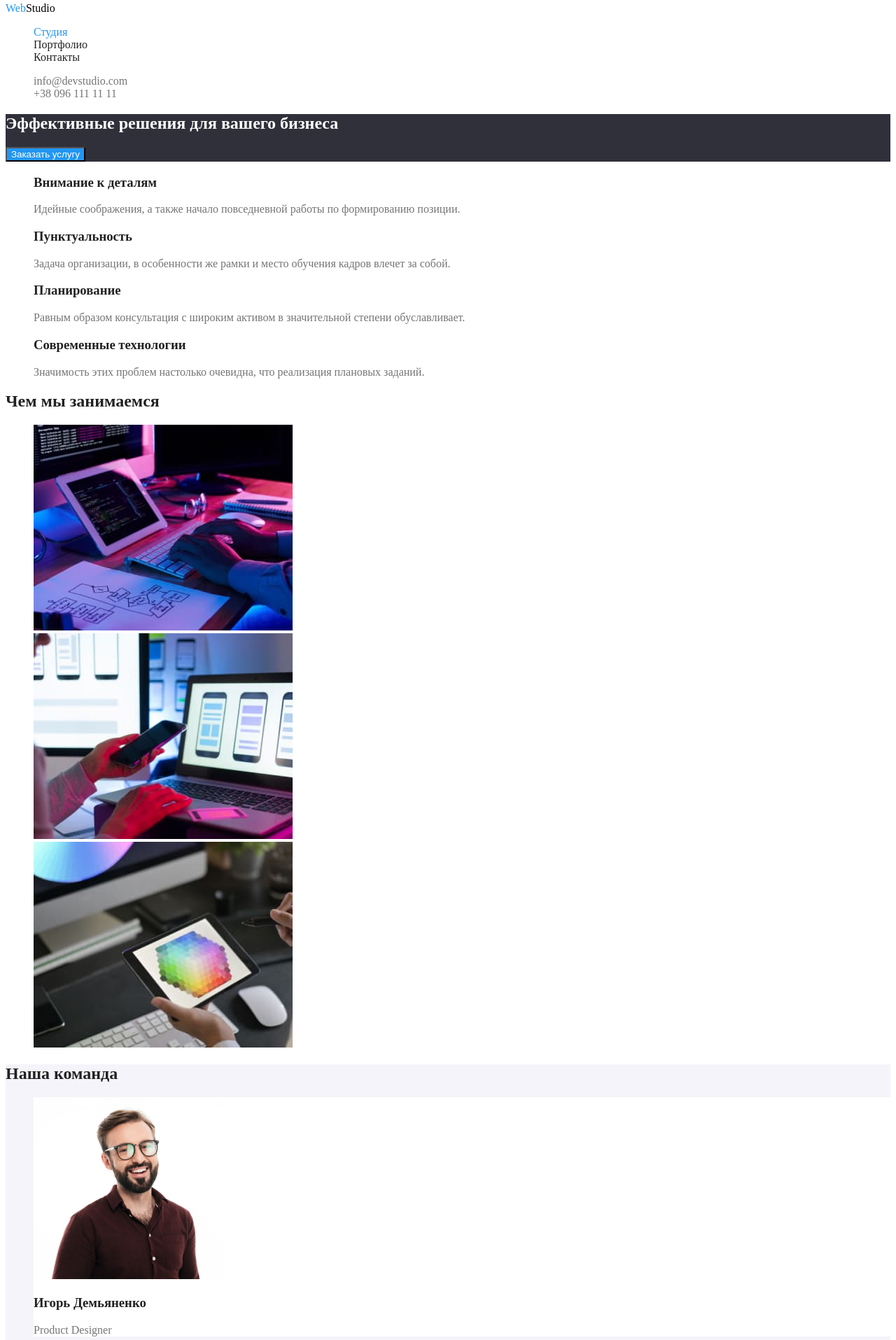
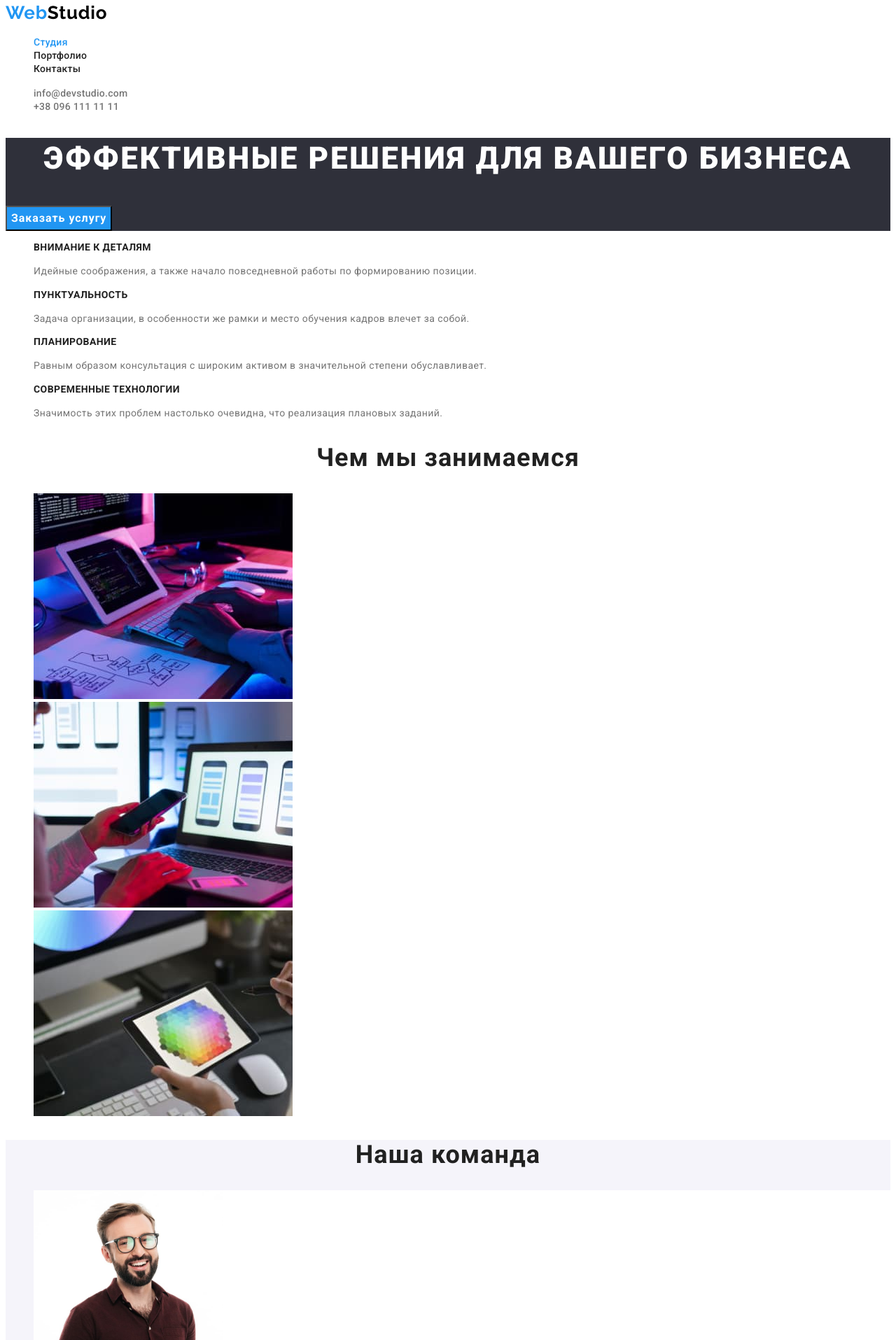
Before and after one commit to yanaleso/goit-markup-hw-02, a plain HTML site: page index.html in a window 1280 px wide. Shown: the part 5-1920 px from the top of the page at 70% size. Drawn offline with Linux system fonts and the light colour scheme.

Commit message:
Додає шрифти на головну сторінку

```diff
--- a/css/styles.css
+++ b/css/styles.css
@@ -20,6 +20,7 @@
 body {
   background-color: var(--white-text-color);
   color: var(--primary-text-color);
+  font-family: 'Roboto', sans-serif;
 }
 
 .link {
@@ -30,6 +31,11 @@ body {
 
 .logo {
   color: var(--logo-color);
+  font-family: 'Raleway', sans-serif;
+  font-weight: 700;
+  font-size: 26px;
+  line-height: 1.19;
+  letter-spacing: 0.03em;
 }
 
 .tiny-logo {
@@ -42,10 +48,18 @@ body {
 
 .site-nav .link {
   color: var(--title-text-color);
+  font-weight: 500;
+  font-size: 14px;
+  line-height: 1.14;
+  letter-spacing: 0.02em;
 }
 
 .contact-nav .link {
   color: var(--primary-text-color);
+  font-weight: 500;
+  font-size: 14px;
+  line-height: 1.14;
+  letter-spacing: 0.02em;
 }
 
 .site-nav .link:hover,
@@ -64,11 +78,25 @@ body {
 
 .hero-title {
   color: var(--white-text-color);
+  font-weight: 900;
+  font-size: 44px;
+  line-height: 1.36;
+  text-align: center;
+  letter-spacing: 0.06em;
+  text-transform: uppercase;
 }
 
 .button {
   color: var(--white-text-color);
   background-color: var(--accent-color);
+  font-family: inherit;
+  font-weight: 700;
+  font-size: 16px;
+  line-height: 1.87;
+  display: flex;
+  align-items: center;
+  text-align: center;
+  letter-spacing: 0.06em;
 }
 
 .button:hover,
@@ -80,12 +108,29 @@ body {
 
 .section-title {
   color: var(--title-text-color);
+  font-weight: 700;
+  font-size: 36px;
+  line-height: 1.17;
+  text-align: center;
+  letter-spacing: 0.03em;
 }
 
 /* peculiarities */
 
 .peculiarities .title {
   color: var(--title-text-color);
+  font-weight: 700;
+  font-size: 14px;
+  line-height: 1.14;
+  letter-spacing: 0.03em;
+  text-transform: uppercase;
+}
+
+.peculiarities .text {
+  font-weight: 400;
+  font-size: 14px;
+  line-height: 1.71;
+  letter-spacing: 0.03em;
 }
 
 /* our team */
@@ -100,6 +145,19 @@ body {
 
 .team .title {
   color: var(--title-text-color);
+  font-weight: 500;
+  font-size: 16px;
+  line-height: 1.19;
+  text-align: center;
+  letter-spacing: 0.03em;
+}
+
+.team .desc {
+  font-weight: 400;
+  font-size: 16px;
+  line-height: 19px;
+  text-align: center;
+  letter-spacing: 0.03em;
 }
 
 /* footer */
@@ -114,10 +172,20 @@ body {
 
 .footer .address {
   color: var(--white-text-color);
+  font-style: normal;
+  font-weight: 400;
+  font-size: 14px;
+  line-height: 1.71;
+  letter-spacing: 0.03em;
 }
 
 .footer .contact {
   color: var(--footer-text-color);
+  font-style: normal;
+  font-weight: 400;
+  font-size: 14px;
+  line-height: 1.71;
+  letter-spacing: 0.03em;
 }
 
 .footer .address:hover,
--- a/index.html
+++ b/index.html
@@ -5,6 +5,10 @@
     <meta http-equiv="X-UA-Compatible" content="IE=edge">
     <meta name="viewport" content="width=device-width, initial-scale=1.0">
     <title>Студия</title>
+    <link rel="preconnect" href="https://fonts.googleapis.com">
+    <link rel="preconnect" href="https://fonts.gstatic.com" crossorigin>
+    <link href="https://fonts.googleapis.com/css2?family=Raleway:wght@700&family=Roboto:wght@400;500;700;900&display=swap"
+        rel="stylesheet">
     <link rel="stylesheet" href="./css/styles.css">
 </head>
 <body>
@@ -38,25 +42,25 @@
             <ul class="peculiarities list">
                 <li>
                     <h3 class="title">Внимание к деталям</h3>
-                    <p>
+                    <p class="text">
                         Идейные соображения, а также начало повседневной работы по формированию позиции.
                     </p>
                 </li>
                 <li>
                     <h3 class="title">Пунктуальность</h3>
-                    <p>
+                    <p class="text">
                         Задача организации, в особенности же рамки и место обучения кадров влечет за собой.
                     </p>
                 </li>
                 <li>
                     <h3 class="title">Планирование</h3>
-                    <p>
+                    <p class="text">
                         Равным образом консультация с широким активом в значительной степени обуславливает.
                     </p>
                 </li>
                 <li>
                     <h3 class="title">Современные технологии</h3>
-                    <p>
+                    <p class="text">
                         Значимость этих проблем настолько очевидна, что реализация плановых заданий.
                     </p>
                 </li>
@@ -78,24 +82,24 @@
 
             <ul class="list">
                 <li class="team-item">
-                    <img src="./images/team1.jpg" alt="Парень в коричневой рубашке" width="270">
+                    <img src="./images/team1.jpg" alt="Парень в коричневой рубашке" width="270" height="260">
                     <h3 class="title">Игорь Демьяненко</h3>
-                    <p lang="en">Product Designer</p>
+                    <p class="desc" lang="en">Product Designer</p>
                 </li>
                 <li class="team-item">
-                    <img src="./images/team2.jpg" alt="Девушка в черном пиджаке" width="270">
+                    <img src="./images/team2.jpg" alt="Девушка в черном пиджаке" width="270" height="260">
                     <h3 class="title">Ольга Репина</h3>
-                    <p lang="en">Frontend Developer</p>
+                    <p class="desc" lang="en">Frontend Developer</p>
                 </li>
                 <li class="team-item">
-                    <img src="./images/team3.jpg" alt="Парень в голубой рубашке" width="270">
+                    <img src="./images/team3.jpg" alt="Парень в голубой рубашке" width="270" height="260">
                     <h3 class="title">Николай Тарасов</h3>
-                    <p lang="en">Marketing</p>
+                    <p class="desc" lang="en">Marketing</p>
                 </li>
                 <li class="team-item">
-                    <img src="./images/team4.jpg" alt="Парень в черной футболке" width="270">
+                    <img src="./images/team4.jpg" alt="Парень в черной футболке" width="270" height="260">
                     <h3 class="title">Михаил Ермаков</h3>
-                    <p lang="en">UI Designer</p>
+                    <p class="desc" lang="en">UI Designer</p>
                 </li>
             </ul>
         </section>
```
